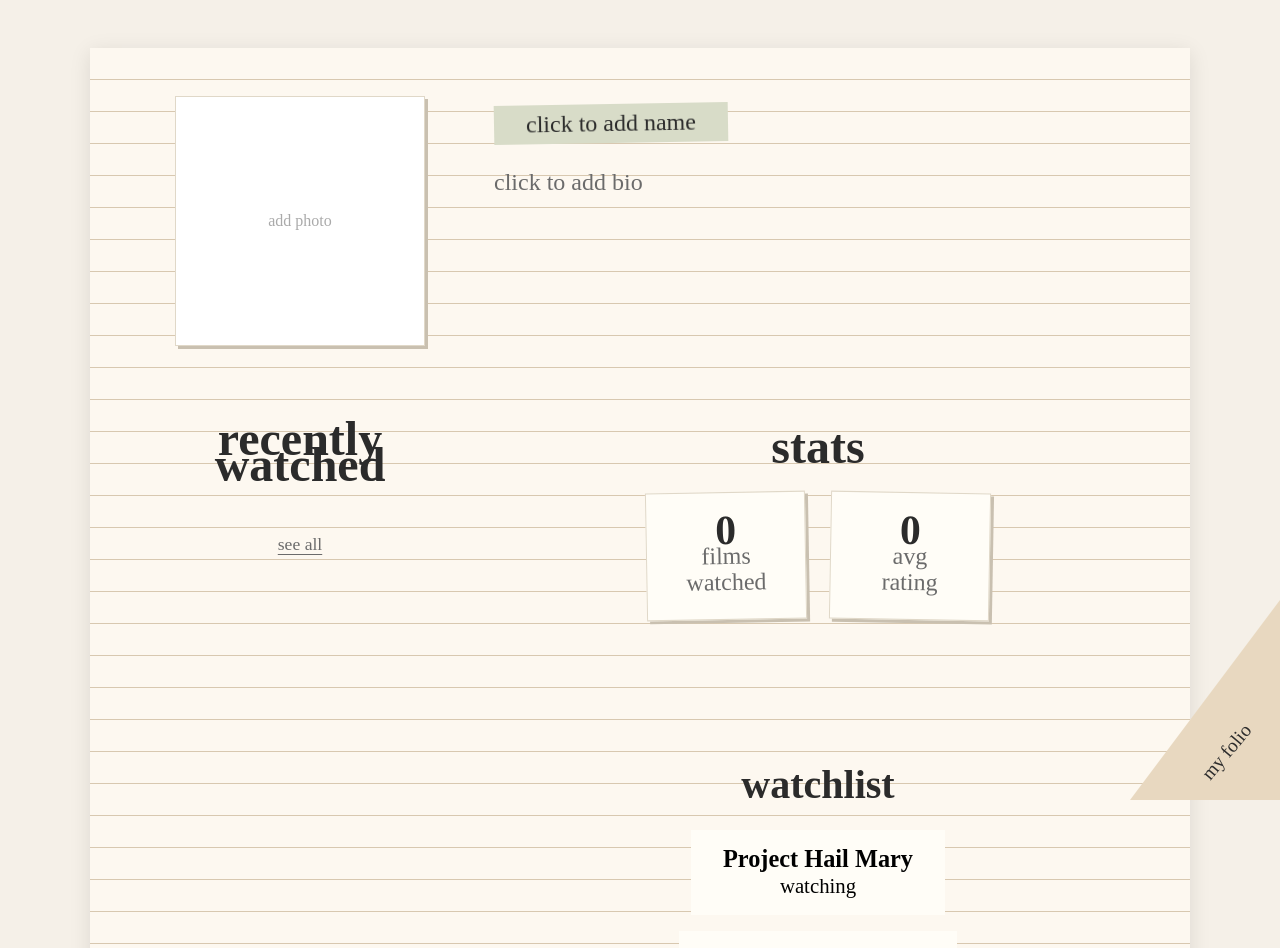
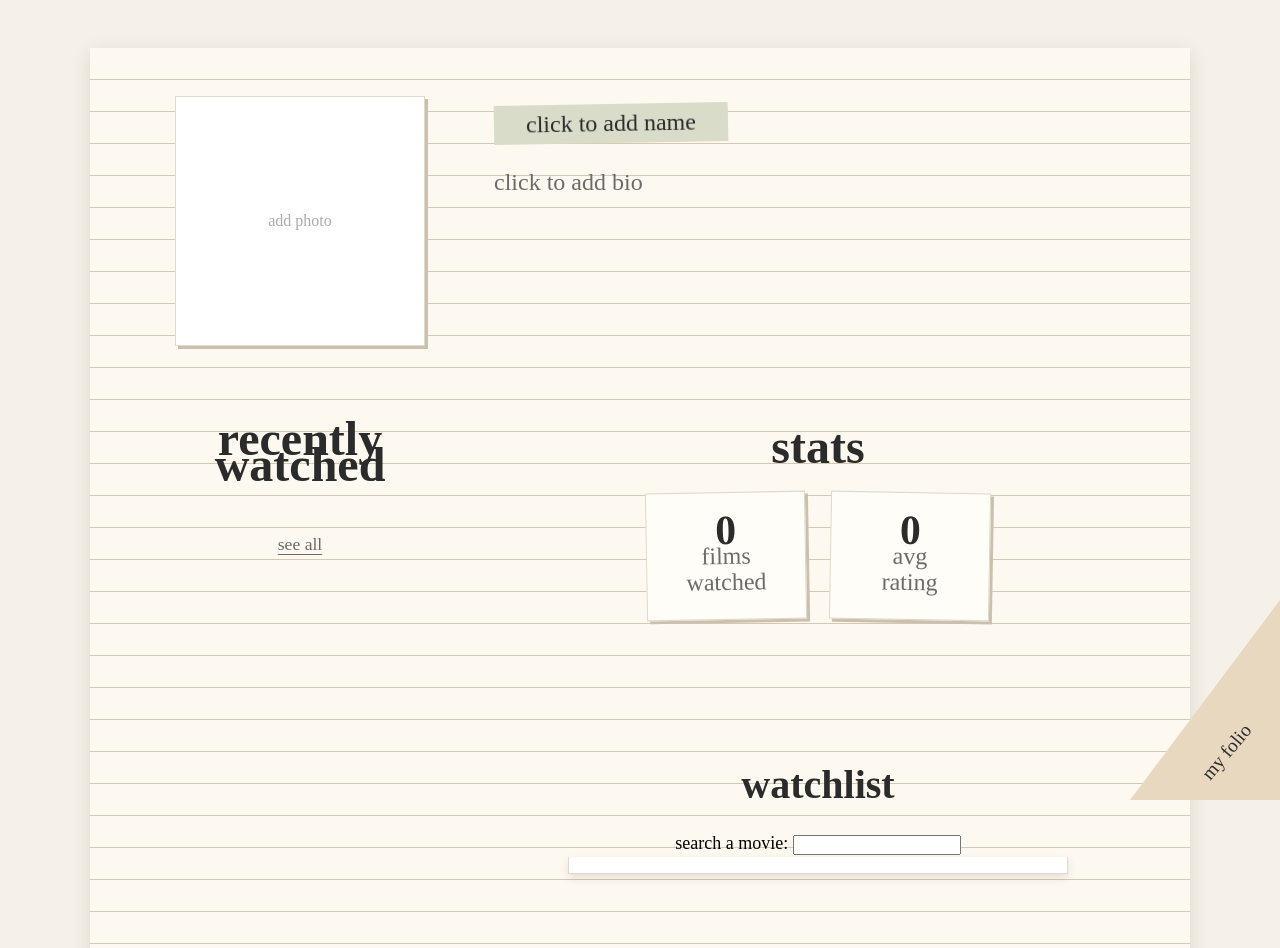
Before and after one commit to apriljchang/folio, a React (Vite) app: page /profile in a window 1280 px wide. Shown: the top 948 px of the page. Built offline with nearby package versions, Linux system fonts and the light colour scheme; a web font is replaced by a local one.

Commit message:
added watchlist search and functionality

```diff
--- a/src/components/Watchlist.jsx
+++ b/src/components/Watchlist.jsx
@@ -1,4 +1,5 @@
 import '../css/Watchlist.css'
+import {useState, useEffect} from 'react'
 
 const fakeWatchlist = [
   {
@@ -14,17 +15,115 @@ const fakeWatchlist = [
 ]
 
 export default function Watchlist() {
+
+  const [watchlist, setWatchlist] = useState([])
+  const [query, setQuery] = useState('')
+  const [searchResults, setSearchResults] = useState([])
+  const [selectedMovie, setSelectedMovie] = useState(null)
+  const [title, setTitle] = useState('')
+  const [posterURL, setPosterURL] = useState('')
+
+
+  useEffect(() => {
+    const savedWatchlist = localStorage.getItem('watchlist')
+    if (savedWatchlist) {
+      const all = JSON.parse(savedWatchlist)
+      setWatchlist(all)
+    }
+  }, [])
+
+  const searchMovies = async () => {
+    const res = await fetch(`https://api.themoviedb.org/3/search/multi?api_key=${import.meta.env.VITE_TMDB_API_KEY}&query=${query}`)
+    const data = await res.json()
+      setSearchResults(data.results)
+}
+
+  useEffect(() => {
+    if (query.length > 1){
+      searchMovies()
+    }
+  }, [query])
+
+  const handleRemove = (idToRemove) => {
+    const updatedWatchlist = watchlist.filter(movie => movie.id !== idToRemove)
+    setWatchlist(updatedWatchlist)
+    localStorage.setItem('watchlist', JSON.stringify(updatedWatchlist))
+  }
+
   return (
     <section className="watchlist">
       <h2 className="watchlist-title">watchlist</h2>
+
+      <form className = "addWatchlistForm">
+        <label HTMLfor = "query">search a movie: </label>
+        <input
+          type = "text"
+          id = "query"
+          value = {query}
+          onChange = {(e) => {
+            setQuery(e.target.value)
+            setSelectedMovie(null)
+          }}
+        />
+
+        {selectedMovie ? (
+                <div className = "selected-movie" onClick ={() => setSelectedMovie(null)}>
+                    <img src = {`https://image.tmdb.org/t/p/w200${selectedMovie.poster_path}`}/>
+                </div>
+            ) : (
+            <div className = "search-results">
+                {searchResults.map(movie => (
+                    <div className = "search-result-item" key = {movie.id} onClick = {() => {
+                        const newWatchlistItem = {
+                          id: movie.id,
+                          name: movie.title,
+                          poster_path: movie.poster_path,
+                          status: "not watched"
+                        }
+
+                        const updatedWatchlist = [...watchlist, newWatchlistItem]
+                        setWatchlist(updatedWatchlist)
+
+                        localStorage.setItem('watchlist', JSON.stringify(updatedWatchlist))
+
+                        setQuery('')
+                        setSearchResults([])
+                    }}>
+                        <img src = {`https://image.tmdb.org/t/p/w200${movie.poster_path}`}/>
+                        <p>{movie.title}</p>
+                        <p>{movie.release_date?.slice(0,4)}</p>
+                    </div>
+                ))}
+            </div>
+            )}
+      </form>
+
       <div className="watchlist-list">
-        {fakeWatchlist.map(entry => (
-          <div className="watchlist-card" key={entry.id}>
-            <h3>{entry.name}</h3>
-            <p>{entry.status}</p>
-          </div>
-        ))}
+  {watchlist.map(entry => (
+    <div className="watchlist-card" key={entry.id}>
+      <div className="film-poster">
+        {entry.poster_path ? (
+          <img
+            src={`https://image.tmdb.org/t/p/w200${entry.poster_path}`}
+            alt={entry.name}
+          />
+        ) : (
+          <div className="no-poster">No Poster Available</div>
+        )}
       </div>
+      <h3>{entry.name ? entry.name: "no title"}</h3>
+      <p>{entry.status}</p>
+
+      <button
+        type = "button"
+        className = "remove-btn"
+        onClick = {() => handleRemove(entry.id)}
+      >
+        Remove
+      </button>
+    </div>
+  ))}
+</div>
     </section>
   )
 }
--- a/src/css/Watchlist.css
+++ b/src/css/Watchlist.css
@@ -24,3 +24,113 @@
   background-color: #fffdf7;
   padding: 1rem 2rem;
   width: 3;}
+
+.addWatchlistForm {
+  position: relative;
+  width: 100%;
+  max-width: 500px;
+  margin: 0 auto 2rem;
+}
+
+.search-results {
+  position: absolute;
+  top: 100%;
+  left: 0;
+  width: 100%;
+  max-height: 300px;
+  overflow-y: auto;
+  background-color: #ffffff;
+  border: 1px solid #e0d8c8;
+  border-top: none;
+  z-index: 10;
+  box-shadow: 0px 4px 10px rgba(0, 0, 0, 0.1);
+}
+
+.search-result-item {
+  display: flex;
+  align-items: center;
+  gap: 1rem;
+  padding: 0.5rem;
+  cursor: pointer;
+  border-bottom: 1px solid #f0ede6;
+}
+
+.search-result-item:hover {
+  background-color: #f9f7f2;
+}
+
+.search-result-item img {
+  width: 40px;
+  height: 60px;
+  object-fit: cover;
+}
+
+.watchlist-list {
+  display: grid;
+  grid-template-columns: repeat(4, 1fr);
+  gap: 1.5rem;
+  width: 100%;
+  max-width: 1000px;
+  margin: 0 auto;
+  padding: 1rem;
+}
+
+.watchlist-card {
+  background-color: #fffdf7;
+  padding: 0.75rem;
+  box-shadow: 3px 3px 0px #c9c0b0;
+  border: 1px solid #e0d8c8;
+  display: flex;
+  flex-direction: column;
+  height: 100%;
+  box-sizing: border-box;
+}
+
+.watchlist-card .film-poster {
+  width: 100%;
+  aspect-ratio: 2 / 3;
+  background-color: #2b2b2b;
+  margin-bottom: 10px;
+}
+
+.watchlist-card .film-poster img {
+  width: 100%;
+  height: 100%;
+  object-fit: cover;
+  display: block;
+}
+
+.watchlist-card h3 {
+  font-size: 1.2rem;
+  margin: 10px 0 5px;
+  text-align: center;
+  display: -webkit-box;
+  -webkit-line-clamp: 2;
+  -webkit-box-orient: vertical;
+  overflow: hidden;
+  text-overflow: ellipsis;
+  height: 2.8rem;
+}
+
+.watchlist-card p {
+  text-align: center;
+  font-size: 0.9rem;
+  color: #666;
+  margin-bottom: 15px;
+}
+
+.remove-btn {
+  background-color: #ff4d4d;
+  color: white;
+  border: none;
+  padding: 0.5rem;
+  margin-top: auto;
+  cursor: pointer;
+  font-weight: bold;
+  transition: background-color 0.2s;
+  width: 100%;
+}
+
+.remove-btn:hover {
+  background-color: #cc0000;
+}
```
